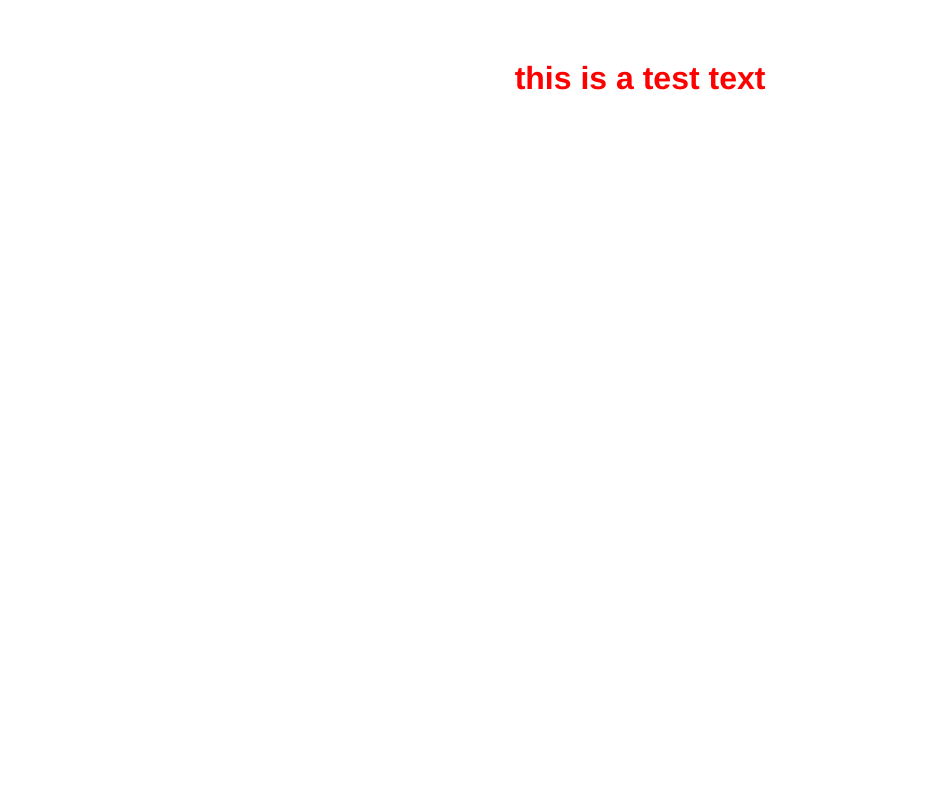
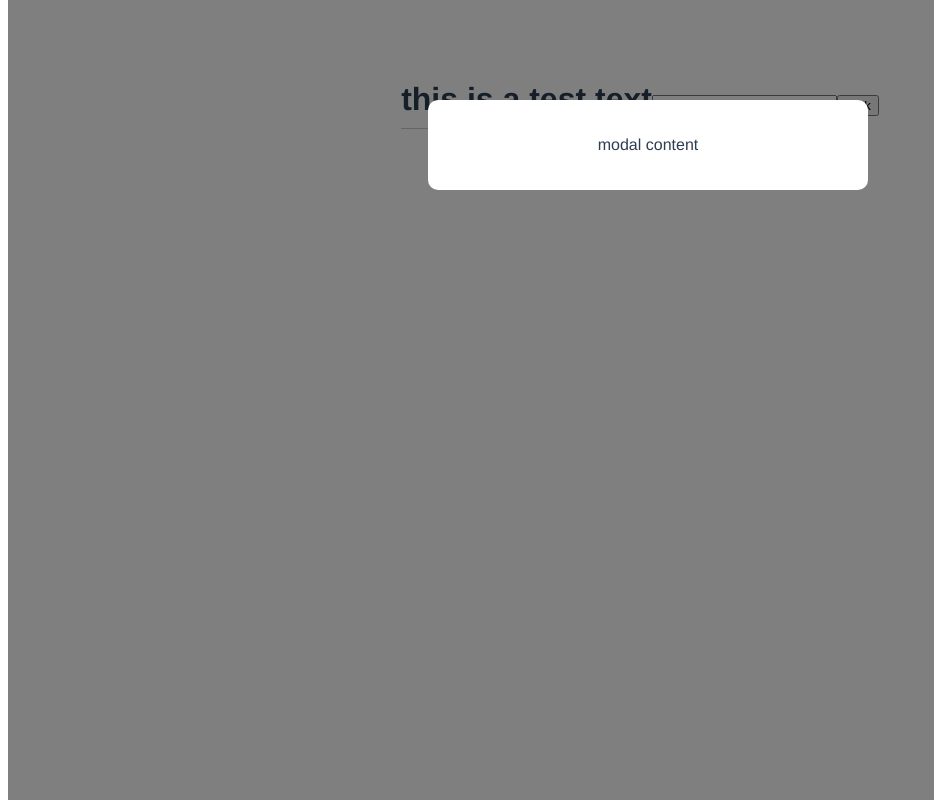
Before and after one commit to ho3inhashemi/vue, a Vue app: page / in a window 1280 px wide. Shown: the whole page, without its empty margins (0-934 px from the left). Built offline with nearby package versions, Linux system fonts and the light colour scheme.

Commit message:
added modal component

```diff
--- a/src/App.vue
+++ b/src/App.vue
@@ -1,13 +1,26 @@
 <template>
 <h1>{{title}} text</h1>
+<modal />
+<input type="text" ref="name">
+<button @click="handleEvent">click</button>
 </template>
 
 <script>
+import Modal from './components/Modal.vue'
+
 export default {
   name: 'App',
+  components: {Modal},
   data(){
     return{
       title: 'this is a test'
+    }
+  },
+  methods: {
+    handleEvent(){
+      console.log('event')
+      console.log(this.$refs.name)
+      this.$refs.name.classList.add('mahdi')
     }
   }
 }
@@ -24,6 +37,8 @@ export default {
 }
 
 h1{
-  color: red;
+  border-bottom: solid 1px #ccc ;
+  display: inline-block ;
+  padding-bottom: 10px ;
 }
 </style>
--- /dev/null
+++ b/src/components/Modal.vue
@@ -0,0 +1,30 @@
+<template>
+    <div class="backdrop">
+        <div class="modal">
+            <p>
+                modal content
+            </p>
+        </div>
+    </div>
+</template>
+
+
+<style>
+
+.modal{
+    width: 400px;
+    padding: 20px;
+    margin: 100px auto;
+    background: white;
+    border-radius: 10px;
+}
+
+.backdrop{
+    top: 0;
+    position: fixed;
+    background: rgba(0, 0, 0, 0.5);
+    width: 100%;
+    height: 100%;
+}
+
+</style>
```
Also changed, not shown: src/components/HelloWorld.vue (deleted, +0 -57 lines).
